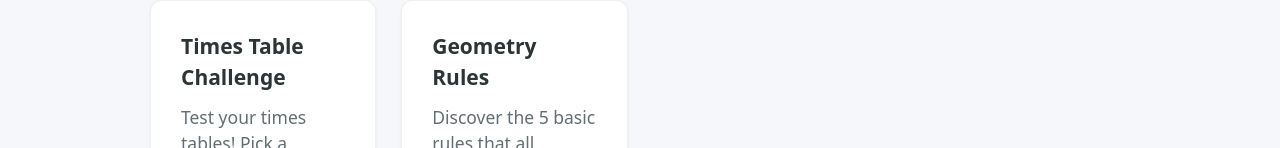
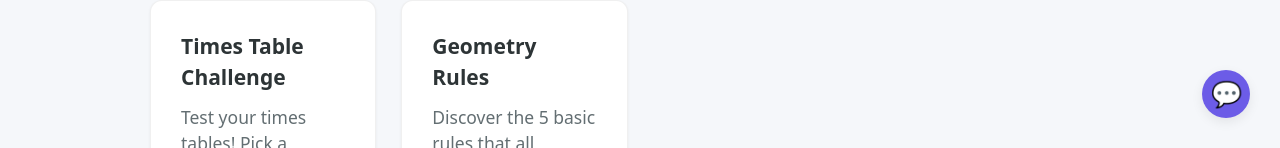
Before and after one commit to vladtraistaru/educational, a Next.js app: page / in a window 1280 px wide. Shown: the part 652-800 px from the top of the page. Built offline with nearby package versions, Linux system fonts and the light colour scheme; no server answers.

Commit message:
Update package dependencies and enhance layout with feedback button
- Added 'resend' package version 6.9.3 to package.json and package-lock.json.
- Introduced FeedbackButton component in the layout for improved user interaction.

```diff
--- /dev/null
+++ b/app/actions/feedback.ts
@@ -0,0 +1,27 @@
+'use server';
+
+import { Resend } from 'resend';
+
+const resend = new Resend(process.env.RESEND_API_KEY);
+
+export async function sendFeedback(formData: FormData) {
+  const message = formData.get('message') as string;
+  const page = formData.get('page') as string;
+
+  if (!message?.trim()) {
+    return { error: 'Message is required' };
+  }
+
+  const { error } = await resend.emails.send({
+    from: 'Feedback <onboarding@resend.dev>',
+    to: process.env.FEEDBACK_EMAIL!,
+    subject: `Feedback from Educational Platform`,
+    text: `Page: ${page}\n\n${message}`,
+  });
+
+  if (error) {
+    return { error: 'Failed to send feedback. Please try again.' };
+  }
+
+  return { success: true };
+}
--- a/app/layout.tsx
+++ b/app/layout.tsx
@@ -1,6 +1,7 @@
 import type { Metadata } from 'next';
 import { LanguageProvider } from '@/lib/language';
 import { getLanguage } from '@/lib/language-server';
+import FeedbackButton from '@/components/FeedbackButton';
 import './globals.css';
 
 export const metadata: Metadata = {
@@ -21,6 +22,7 @@ export default async function RootLayout({
       <body>
         <LanguageProvider initialLanguage={lang}>
           <main className="container">{children}</main>
+          <FeedbackButton />
         </LanguageProvider>
       </body>
     </html>
--- /dev/null
+++ b/components/FeedbackButton.module.css
@@ -0,0 +1,55 @@
+.trigger {
+  position: fixed;
+  bottom: 1.5rem;
+  right: 1.5rem;
+  width: 48px;
+  height: 48px;
+  border-radius: 50%;
+  background: var(--accent-purple);
+  color: white;
+  font-size: 1.25rem;
+  border: none;
+  cursor: pointer;
+  box-shadow: var(--shadow-md);
+  z-index: 100;
+  display: flex;
+  align-items: center;
+  justify-content: center;
+  transition: transform 0.15s ease, box-shadow 0.15s ease;
+  padding: 0;
+  margin: 0;
+}
+
+.trigger:hover {
+  transform: scale(1.1);
+  box-shadow: var(--shadow-lg);
+}
+
+.dialog {
+  max-width: 420px;
+  width: 90vw;
+}
+
+.dialog article {
+  margin: 0;
+}
+
+.dialog h3 {
+  margin: 0;
+}
+
+.dialog textarea {
+  resize: vertical;
+}
+
+.success {
+  color: var(--accent-green);
+  text-align: center;
+  padding: 1rem 0;
+}
+
+.error {
+  color: #d63031;
+  font-size: 0.875rem;
+  margin-bottom: 0.5rem;
+}
--- /dev/null
+++ b/components/FeedbackButton.tsx
@@ -0,0 +1,76 @@
+'use client';
+
+import { useRef, useState } from 'react';
+import { usePathname } from 'next/navigation';
+import { sendFeedback } from '@/app/actions/feedback';
+import styles from './FeedbackButton.module.css';
+
+type Status = 'idle' | 'sending' | 'sent' | 'error';
+
+export default function FeedbackButton() {
+  const dialogRef = useRef<HTMLDialogElement>(null);
+  const formRef = useRef<HTMLFormElement>(null);
+  const [status, setStatus] = useState<Status>('idle');
+  const pathname = usePathname();
+
+  const open = () => {
+    setStatus('idle');
+    dialogRef.current?.showModal();
+  };
+
+  const close = () => {
+    dialogRef.current?.close();
+    formRef.current?.reset();
+  };
+
+  const handleSubmit = async (formData: FormData) => {
+    setStatus('sending');
+    formData.set('page', pathname);
+    const result = await sendFeedback(formData);
+
+    if (result.error) {
+      setStatus('error');
+    } else {
+      setStatus('sent');
+      formRef.current?.reset();
+      setTimeout(close, 1500);
+    }
+  };
+
+  return (
+    <>
+      <button className={styles.trigger} onClick={open} aria-label="Send feedback">
+        💬
+      </button>
+
+      <dialog ref={dialogRef} className={styles.dialog}>
+        <article>
+          <header>
+            <button aria-label="Close" rel="prev" onClick={close} />
+            <h3>Send Feedback</h3>
+          </header>
+
+          {status === 'sent' ? (
+            <p className={styles.success}>Thanks for your feedback!</p>
+          ) : (
+            <form ref={formRef} action={handleSubmit}>
+              <textarea
+                name="message"
+                placeholder="What's on your mind?"
+                rows={4}
+                required
+                autoFocus
+              />
+              {status === 'error' && (
+                <p className={styles.error}>Something went wrong. Please try again.</p>
+              )}
+              <button type="submit" disabled={status === 'sending'}>
+                {status === 'sending' ? 'Sending…' : 'Send'}
+              </button>
+            </form>
+          )}
+        </article>
+      </dialog>
+    </>
+  );
+}
--- a/package.json
+++ b/package.json
@@ -14,6 +14,7 @@
     "next": "16.1.6",
     "react": "19.2.3",
     "react-dom": "19.2.3",
+    "resend": "^6.9.3",
     "three": "^0.182.0"
   },
   "devDependencies": {
```
Also changed, not shown: 1 other file (tests, documents, lock files or other folders).
